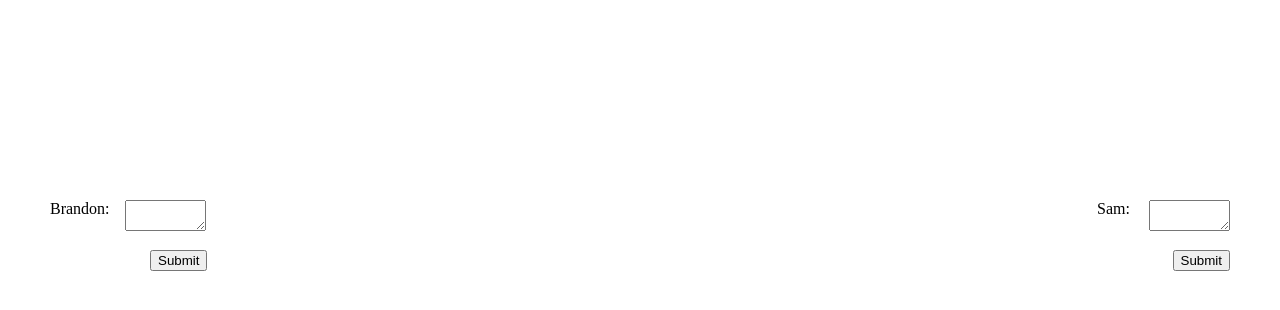
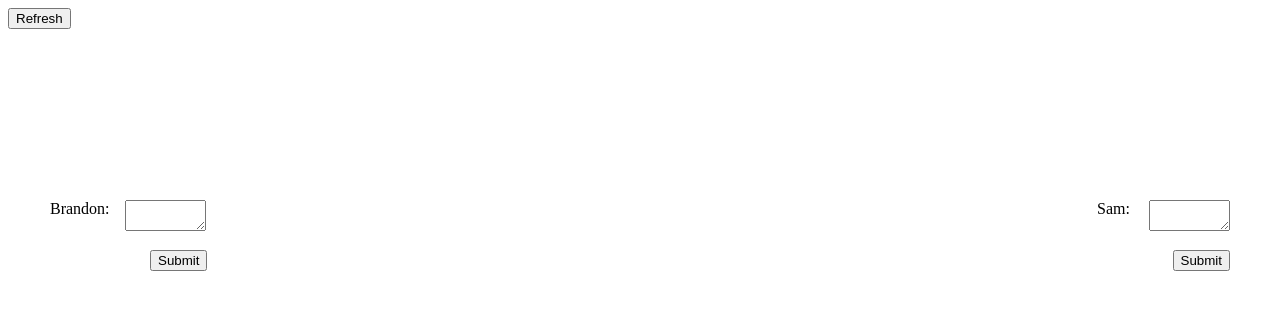
Before and after one commit to sjpagano/pushup-frontend, a plain HTML site: page index.html in a window 1280 px wide. Drawn offline with Linux system fonts and the light colour scheme; no server answers.

Commit message:
added refresh button

```diff
--- a/index.css
+++ b/index.css
@@ -42,3 +42,6 @@
     position: absolute;
     right: 50px;
 }
+#refresh {
+    position: absolute;
+}
--- a/index.html
+++ b/index.html
@@ -14,6 +14,7 @@
     <textarea id="samtext"></textarea>
     <button id="brandonbutton" onclick=submitBrandon()>Submit</button>
     <button id="sambutton" onclick=submitSam()>Submit</button>
+    <button id="refresh" onclick=getPushups()>Refresh</button>
     <script>
       let amount = [];
       let host = "https://demo-latest-7lby.onrender.com";
```
